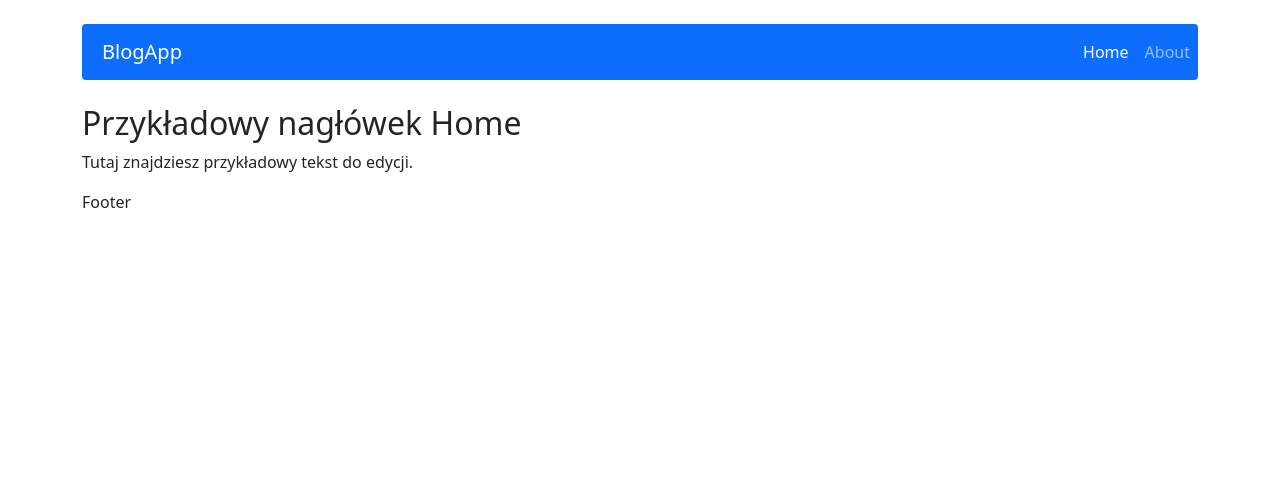
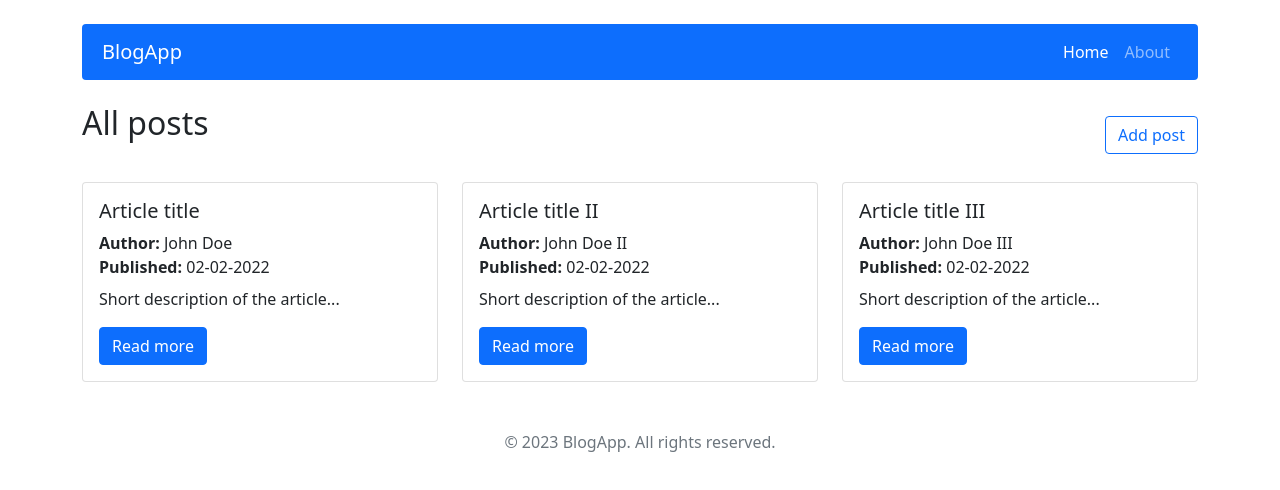
Before and after one commit to KacperKosicki/blogapp-react, a React (Create React App) app: page / in a window 1280 px wide. Shown: the top 490 px of the page. Built offline with nearby package versions, Linux system fonts and the light colour scheme.

Commit message:
Preparing the view of the home page with posts and filling up the magazine. Configuration of the SinglePost.js class with added functionality of removing a post with a warning and moving it to the edit page.

```diff
--- /dev/null
+++ b/src/components/features/Posts/Posts.js
@@ -0,0 +1,42 @@
+import React from 'react';
+import { useSelector } from 'react-redux';
+import { Card, Button, Col, Row } from 'react-bootstrap';
+import { NavLink } from 'react-router-dom';
+
+const Posts = () => {
+  const posts = useSelector(state => state.posts);
+
+  return (
+    <div>
+       <div className="d-flex justify-content-between align-items-center mb-3">
+        <h2 className="mb-4">All posts</h2>
+        <NavLink to="/post/add">
+          <Button variant="btn btn-outline-primary">Add post</Button>
+        </NavLink>
+      </div>
+      <Row>
+        {posts.map(post => (
+          <Col key={post.id} md={4} className="mb-4">
+            <Card>
+              <Card.Body>
+                <Card.Title>{post.title}</Card.Title>
+                <div className="author-info">
+                  <div className="author-label"><strong>Author:</strong> {post.author}</div>
+                </div>
+                <div className="published-info">
+                  <div className="published-label"><strong>Published:</strong> {post.publishedDate}</div>
+                </div>
+                <Card.Text className="mt-2">{post.shortDescription}</Card.Text>
+                <NavLink to={`/post/${post.id}`}>
+                  <Button variant="primary">Read more</Button>
+                </NavLink>
+              </Card.Body>
+            </Card>
+          </Col>
+        ))}
+      </Row>
+    </div>
+  );
+};
+
+export default Posts;
--- a/src/components/pages/Home/Home.js
+++ b/src/components/pages/Home/Home.js
@@ -1,10 +1,10 @@
 import React from 'react';
+import Posts from '../../features/Posts/Posts';
 
 const Home = () => {
   return (
     <div>
-      <h2>Przykładowy nagłówek Home</h2>
-      <p>Tutaj znajdziesz przykładowy tekst do edycji.</p>
+      <Posts />
     </div>
   );
 };
--- a/src/components/pages/NotFound/NotFound.js
+++ b/src/components/pages/NotFound/NotFound.js
@@ -5,7 +5,7 @@ const NotFound = () => {
   return (
     <div>
         <h2 className={styles.notFound}>404 Not Found</h2>
-            <p className={styles.notFoundText}>Sorry, the page you are looking for does not exist...</p>
+            <p className={styles.notFoundText}>Przepraszamy, strona której szukasz, nie istnieje...</p>
     </div>
   );
 };
--- a/src/components/pages/SinglePost/SinglePost.js
+++ b/src/components/pages/SinglePost/SinglePost.js
@@ -1,10 +1,70 @@
-import React from 'react';
+import React, { useState } from 'react';
+import { useSelector, useDispatch } from 'react-redux';
+import { useParams, NavLink } from 'react-router-dom';
+import { Button, Modal } from 'react-bootstrap';
+import { removePost } from '../../../redux/postsRedux';
+import { Navigate } from 'react-router-dom';
+import styles from './SinglePost.module.scss'
 
 const SinglePost = () => {
+  const { id } = useParams();
+  const dispatch = useDispatch();
+  const posts = useSelector(state => state.posts);
+  const post = posts.find(post => post.id === id);
+
+  const [showConfirmation, setShowConfirmation] = useState(false);
+
+  const handleDelete = () => {
+    dispatch(removePost(id));
+    setShowConfirmation(false);
+    return <Navigate to="/" />;
+  };
+
+  if (!post) {
+    return <div>
+        <h2 className={styles.notFound}>404 Not Found</h2>
+      <p className={styles.notFoundText}>Przepraszamy, post którego szukasz, nie istnieje...</p>
+    </div>
+    // lub zamiast tego dodanie <Navigate to="/" />;
+  }
+
   return (
-    <div>
-      <h2>Przykładowy nagłówek SinglePost</h2>
-      <p>Tutaj znajdziesz przykładowy tekst do edycji.</p>
+    <div className="d-flex flex-column align-items-center">
+      <div className="w-75 mb-4">
+        <div className="d-flex justify-content-between align-items-center">
+          <h2>{post.title}</h2>
+          <div className="d-flex">
+            <NavLink to={`/post/edit/${post.id}`}>
+              <Button variant="info" className="mr-2">Edit</Button>
+            </NavLink>
+            <Button variant="danger" onClick={() => setShowConfirmation(true)} style={{ marginLeft: '10px' }}>Delete</Button>
+          </div>
+        </div>
+        <div className="author-info">
+          <div><strong>Author:</strong> {post.author}</div>
+        </div>
+        <div className="published-info">
+          <div><strong>Published:</strong> {post.publishedDate}</div>
+        </div>
+        <p className="mt-2">{post.content}</p>
+      </div>
+
+      <Modal show={showConfirmation} onHide={() => setShowConfirmation(false)}>
+        <Modal.Header closeButton>
+          <Modal.Title>Confirm Deletion</Modal.Title>
+        </Modal.Header>
+        <Modal.Body>
+          Are you sure you want to delete this post?
+        </Modal.Body>
+        <Modal.Footer>
+          <Button variant="secondary" onClick={() => setShowConfirmation(false)}>
+            Cancel
+          </Button>
+          <Button variant="danger" onClick={handleDelete}>
+            Remove
+          </Button>
+        </Modal.Footer>
+      </Modal>
     </div>
   );
 };
--- a/src/components/pages/SinglePost/SinglePost.module.scss
+++ b/src/components/pages/SinglePost/SinglePost.module.scss
@@ -0,0 +1,12 @@
+.notFound {
+    font-size: 24px;
+    font-weight: bold;
+    color: red;
+    margin-top: 50px;
+    text-align: center;
+}
+
+.notFoundText {
+    text-align: center;
+    color: red;
+}
--- a/src/components/views/Footer/Footer.js
+++ b/src/components/views/Footer/Footer.js
@@ -2,8 +2,8 @@ import React from 'react';
 
 const Footer = () => {
   return (
-    <footer>
-      Footer
+    <footer className="mt-4 text-center text-muted">
+      © {new Date().getFullYear()} BlogApp. All rights reserved.
     </footer>
   );
 };
--- a/src/components/views/NavBar/NavBar.js
+++ b/src/components/views/NavBar/NavBar.js
@@ -8,7 +8,7 @@ const NavBar = () => {
     <Navbar bg="primary" variant="dark" expand="lg" className="mt-4 mb-4 rounded">
       <Navbar.Brand className={styles.navbarBrand}>BlogApp</Navbar.Brand>
       <div className="flex-grow-1"></div>
-      <Nav className="ml-auto">
+      <Nav className={styles.navbarLinks}>
         <Nav.Link as={NavLink} to="/">Home</Nav.Link>
         <Nav.Link as={NavLink} to="/about">About</Nav.Link>
       </Nav>
--- a/src/components/views/NavBar/NavBar.module.scss
+++ b/src/components/views/NavBar/NavBar.module.scss
@@ -2,3 +2,8 @@
     margin-left: 20px;
     margin-right: auto;
 }
+
+.navbarLinks {
+    margin-right: 20px;
+    margin-left: auto;
+}
--- a/src/redux/initialState.js
+++ b/src/redux/initialState.js
@@ -1,3 +1,31 @@
 const initialState = {
-    posts: [],
+    posts: [
+        {
+            id: '1',
+            title: 'Article title',
+            shortDescription: 'Short description of the article...',
+            content: 'Main content of the article',
+            publishedDate: '02-02-2022',
+            author: 'John Doe'
+        },
+
+        {
+            id: '2',
+            title: 'Article title II',
+            shortDescription: 'Short description of the article...',
+            content: 'Main content of the article',
+            publishedDate: '02-02-2022',
+            author: 'John Doe II'
+        },
+        {
+            id: '3',
+            title: 'Article title III',
+            shortDescription: 'Short description of the article...',
+            content: 'Main content of the article',
+            publishedDate: '02-02-2022',
+            author: 'John Doe III'
+        },
+    ],
 }
+
+export default initialState;
--- a/src/redux/postsRedux.js
+++ b/src/redux/postsRedux.js
@@ -1,14 +1,17 @@
-//selectors
-
 // actions
-const createActionName = actionName => `app/posts/${actionName}`;
+const REMOVE_POST = 'app/posts/REMOVE_POST';
 
 // action creators
+export const removePost = (postId) => ({type: REMOVE_POST, payload: {postId}});
+
 const postsReducer = (statePart = [], action) => {
   switch (action.type) {
+    case REMOVE_POST:
+      const updatedPosts = statePart.filter(post => post.id !== action.payload.postId);
+      return updatedPosts;
     default:
       return statePart;
-  };
+  }
 };
 
 export default postsReducer;
```
Also changed, not shown: src/components/features/Posts/Posts.module.scss (added).
